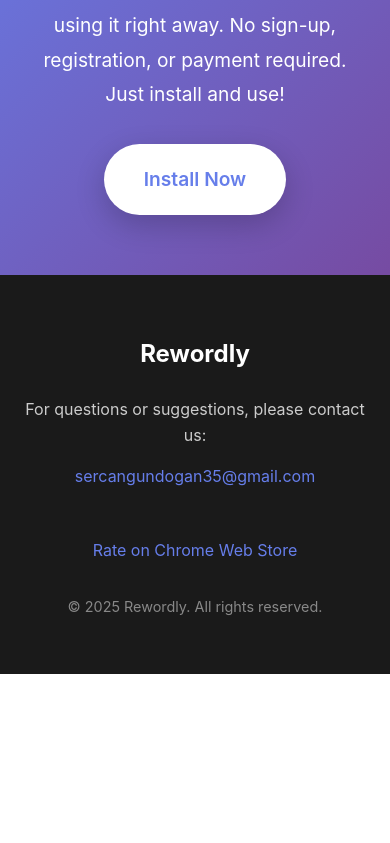
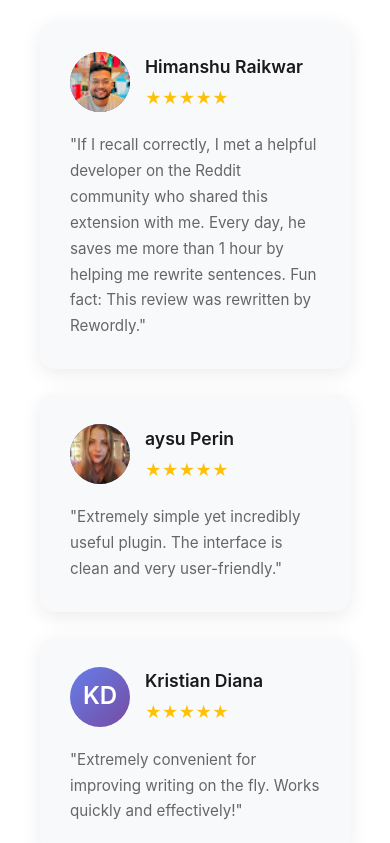
Before and after one commit to sercangundogan/rewordly-web, a Next.js app: page / in a window 390 px wide. Shown: the part 3781-4624 px from the top of the page. Before the commit the page ends 4455 px from the top, so only its background shows below. Built offline with nearby package versions, Linux system fonts and the light colour scheme.

Commit message:
Add testimonials section to homepage; implement responsive design and styling for testimonial cards, including user avatars and ratings for enhanced user engagement.

```diff
--- a/pages/index.tsx
+++ b/pages/index.tsx
@@ -241,6 +241,83 @@ const Home: NextPage = () => {
           line-height: 1.7;
         }
 
+        .testimonials-section {
+          background: #ffffff;
+          padding: 80px 20px;
+        }
+
+        .testimonials {
+          display: grid;
+          grid-template-columns: repeat(auto-fit, minmax(300px, 1fr));
+          gap: 30px;
+          margin-top: 60px;
+        }
+
+        .testimonial-card {
+          background: #f8f9fa;
+          padding: 30px;
+          border-radius: 15px;
+          box-shadow: 0 5px 20px rgba(0,0,0,0.08);
+          transition: all 0.3s ease;
+        }
+
+        .testimonial-card:hover {
+          transform: translateY(-5px);
+          box-shadow: 0 10px 30px rgba(0,0,0,0.12);
+        }
+
+        .testimonial-header {
+          display: flex;
+          align-items: center;
+          gap: 15px;
+          margin-bottom: 20px;
+        }
+
+        .testimonial-avatar {
+          width: 60px;
+          height: 60px;
+          border-radius: 50%;
+          object-fit: cover;
+          background: linear-gradient(135deg, #667eea 0%, #764ba2 100%);
+          display: flex;
+          align-items: center;
+          justify-content: center;
+          color: white;
+          font-size: 1.5rem;
+          font-weight: 600;
+          flex-shrink: 0;
+        }
+
+        .testimonial-avatar img {
+          width: 100%;
+          height: 100%;
+          border-radius: 50%;
+          object-fit: cover;
+        }
+
+        .testimonial-info {
+          flex: 1;
+        }
+
+        .testimonial-name {
+          font-size: 1.1rem;
+          font-weight: 600;
+          color: #1a1a1a;
+          margin-bottom: 5px;
+        }
+
+        .testimonial-rating {
+          display: flex;
+          gap: 3px;
+          color: #ffc107;
+        }
+
+        .testimonial-text {
+          color: #666;
+          line-height: 1.7;
+          font-size: 0.95rem;
+        }
+
         .highlight-section {
           background: linear-gradient(135deg, #667eea 0%, #764ba2 100%);
           color: white;
@@ -307,6 +384,11 @@ const Home: NextPage = () => {
           .features {
             grid-template-columns: 1fr;
             gap: 30px;
+          }
+
+          .testimonials {
+            grid-template-columns: 1fr;
+            gap: 25px;
           }
         }
       `}</style>
@@ -423,6 +505,87 @@ const Home: NextPage = () => {
           </div>
         </section>
 
+        {/* Testimonials Section */}
+        <section className="testimonials-section">
+          <div className="container">
+            <h2 className="section-title">What Our Users Say</h2>
+            <div className="testimonials">
+              <div className="testimonial-card">
+                <div className="testimonial-header">
+                  <div className="testimonial-avatar">
+                    <img
+                      src="/customers/customer-himanshu-raikwar.png"
+                      alt="Himanshu Raikwar"
+                      onError={(e) => {
+                        const target = e.target as HTMLImageElement;
+                        target.style.display = 'none';
+                        const parent = target.parentElement;
+                        if (parent) {
+                          parent.textContent = 'HR';
+                        }
+                      }}
+                    />
+                  </div>
+                  <div className="testimonial-info">
+                    <div className="testimonial-name">Himanshu Raikwar</div>
+                    <div className="testimonial-rating">
+                      {'★'.repeat(5)}
+                    </div>
+                  </div>
+                </div>
+                <div className="testimonial-text">
+                  "If I recall correctly, I met a helpful developer on the Reddit community who shared this extension with me. Every day, he saves me more than 1 hour by helping me rewrite sentences. Fun fact: This review was rewritten by Rewordly."
+                </div>
+              </div>
+
+              <div className="testimonial-card">
+                <div className="testimonial-header">
+                  <div className="testimonial-avatar">
+                    <img
+                      src="/customers/customer-aysu-perin.jpg"
+                      alt="aysu Perin"
+                      onError={(e) => {
+                        const target = e.target as HTMLImageElement;
+                        target.style.display = 'none';
+                        const parent = target.parentElement;
+                        if (parent) {
+                          parent.textContent = 'AP';
+                        }
+                      }}
+                    />
+                  </div>
+                  <div className="testimonial-info">
+                    <div className="testimonial-name">aysu Perin</div>
+                    <div className="testimonial-rating">
+                      {'★'.repeat(5)}
+                    </div>
+                  </div>
+                </div>
+                <div className="testimonial-text">
+                  "Extremely simple yet incredibly useful plugin. The interface is clean and very user-friendly."
+                </div>
+              </div>
+
+              <div className="testimonial-card">
+                <div className="testimonial-header">
+                  <div className="testimonial-avatar">
+                    KD
+                  </div>
+                  <div className="testimonial-info">
+                    <div className="testimonial-name">Kristian Diana</div>
+                    <div className="testimonial-rating">
+                      {'★'.repeat(5)}
+                    </div>
+                  </div>
+                </div>
+                <div className="testimonial-text">
+                  "Extremely convenient for improving writing on the fly. Works quickly and effectively!"
+                </div>
+              </div>
+            </div>
+          </div>
+        </section>
+
         {/* Highlight Section */}
         <section className="section highlight-section">
           <div className="container">
```
Also changed, not shown: public/customers/customer-aysu-perin.jpg (added), public/customers/customer-himanshu-raikwar.png (added).
